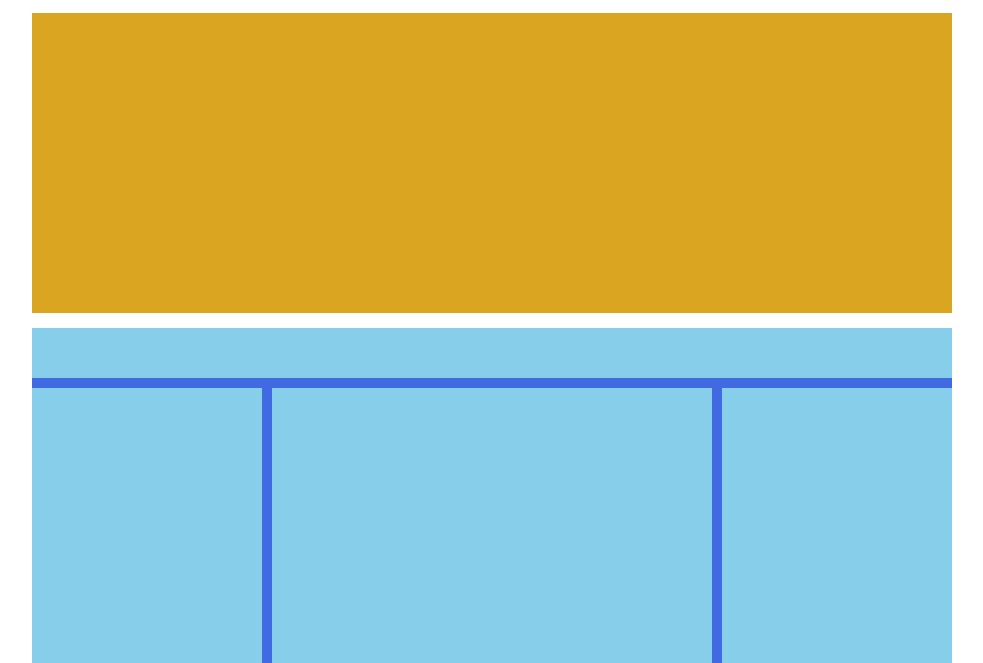
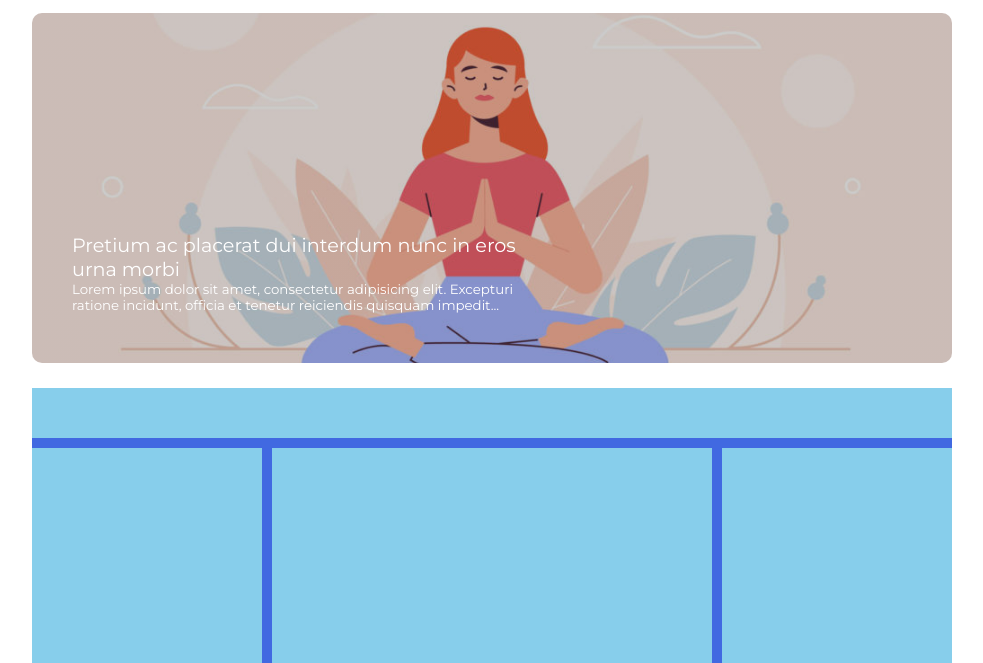
Before and after one commit to 20Federico/htmlcss-wp, a plain HTML site: page index.html in a window 1280 px wide. Shown: the part 137-800 px from the top of the page, without its empty margins (148-1131 px from the left). Drawn offline with Linux system fonts and the light colour scheme.

Commit message:
hero section con background img, overlay scuro e descrizione

```diff
--- a/css/style.css
+++ b/css/style.css
@@ -54,9 +54,35 @@ footer{
 }
 
 .hero_section{
-    height: 300px;
-    background-color: goldenrod;
-    margin: 15px 0;
+    height: 350px;
+    /* background-image: url(../img/banner.jpg); */
+    background:linear-gradient(0deg, rgba(0, 0, 0, 0.2), rgba(0, 0, 0, 0.2)), url(../img/banner.jpg);
+    background-size: cover;
+    background-position: center;
+    margin-bottom: 25px;
+    border-radius: 10px;
+    position: relative;
+}
+
+.hero_section::after{
+    position: fixed;
+    background-color: black;
+}
+
+.hero_section_description{
+    width: 50%;
+    position: absolute;
+    left: 40px;
+    bottom: 50px;
+    color: white;
+}
+
+.hero_section_description p:first-child{
+    font-size: larger;
+}
+
+.hero_section_description p:last-child{
+    font-size: smaller;
 }
 
 .box_2{
--- a/index.html
+++ b/index.html
@@ -24,7 +24,16 @@
         </header>
 
         <main>
-            <section class="hero_section"></section>
+            <div class="hero_section">
+                <div class="hero_section_description">
+                    <p>
+                        Pretium ac placerat dui interdum nunc in eros urna morbi
+                    </p>
+                    <p>
+                        Lorem ipsum dolor sit amet, consectetur adipisicing elit. Excepturi ratione incidunt, officia et tenetur reiciendis quisquam impedit...
+                    </p>
+                </div>
+            </div>
 
             <div class="box_2">
                 <div class="box_2_header"></div>
```
